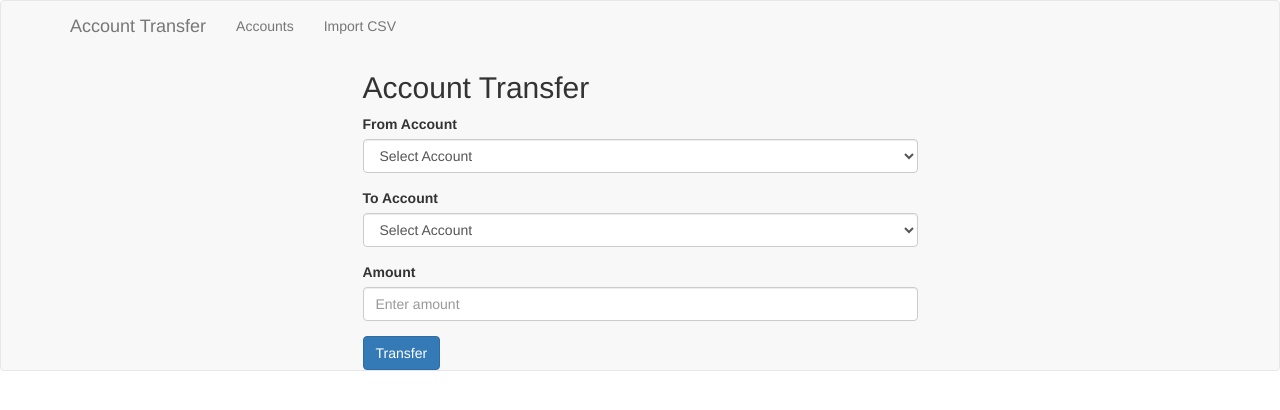
After one commit to anasos20/Account-Transfer-Task, a Django app: page /transfer/ in a window 1280 px wide. The commit adds this page. Shown: the top 410 px of the page. Run offline with Django 5.2, Linux system fonts and the light colour scheme.

Commit message:
Add account transfer functionality with URL routing, views, and templates

```diff
--- /dev/null
+++ b/account_transfer/templates/account_transfer/transfer_funds.html
@@ -0,0 +1,77 @@
+{% extends 'base.html' %}
+{% block title %}Account Transfer{% endblock %}
+{% block content %}
+<div class="container">
+    <div class="row">
+        <div class="col-md-6 col-md-offset-3">
+            <h2>Account Transfer</h2>
+            <!-- for messages -->
+            {% if messages %}
+            <div class="alert alert-info">
+                <ul>
+                    {% for message in messages %}
+                    <li>{{ message }}</li>
+                    {% endfor %}
+                </ul>
+            </div>
+            {% endif %}
+            <form method="POST" action="{% url 'transfer_funds' %}">
+                {% csrf_token %}
+                <div class="form-group">
+                    <label for="from_account">From Account</label>
+                    <select name="from_account" id="from_account" class="form-control">
+                        <option value="">Select Account</option>
+                        {% for account in accounts %}
+                        <option value="{{ account.account_number }}">{{ account.account_name }}</option>
+                        {% endfor %}
+                    </select>
+                </div>
+                <div class="form-group">
+                    <label for="to_account">To Account</label>
+                    <select name="to_account" id="to_account" class="form-control">
+                        <option value="">Select Account</option>
+                        {% for account in accounts %}
+                        <option value="{{ account.account_number }}">{{ account.account_name }}</option>
+                        {% endfor %}
+                    </select>
+                </div>
+                <div class="form-group">
+                    <label for="amount">Amount</label>
+                    <input type="text" name="amount" id="amount" class="form-control" placeholder="Enter amount">
+                </div>
+                <button type="submit" class="btn btn-primary">Transfer</button>
+            </form>
+        </div>
+    </div>
+</div>
+{% endblock %}
+{% block extra_js %}
+<script>
+    $(document).ready(function () {
+        // Disable selected "From Account" in "To Account" dropdown
+        $('#from_account').change(function () {
+            var selectedAccount = $(this).val();
+            $('#to_account option').each(function () {
+                if ($(this).val() == selectedAccount) {
+                    $(this).prop('disabled', true);
+                } else {
+                    $(this).prop('disabled', false);
+                }
+            });
+
+            // Reset To Account selection when From Account changes
+            $('#to_account').val("");
+        });
+
+        // Validate Amount on Input
+        $('#amount').on('input', function () {
+            var amount = $(this).val();
+            if (isNaN(amount) || parseFloat(amount) <= 0) {
+                $(this).addClass('is-invalid');
+            } else {
+                $(this).removeClass('is-invalid');
+            }
+        });
+    });
+</script>
+{% endblock %}
--- /dev/null
+++ b/account_transfer/urls.py
@@ -0,0 +1,10 @@
+from django.urls import path
+from . import views
+
+urlpatterns = [
+    path('', views.home, name='home'),
+    path('import/', views.import_accounts, name='import_accounts'),
+    path('accounts/', views.list_all_accounts, name='list_accounts'),
+    path('accounts/<str:account_number>/', views.get_account_info, name='account_detail'),
+    path('transfer/', views.transfer_funds, name='transfer_funds'),
+]
--- a/account_transfer/views.py
+++ b/account_transfer/views.py
@@ -1,3 +1,112 @@
-from django.shortcuts import render
+from django.shortcuts import render, redirect
+from django.db import transaction
+from django.contrib import messages
 
-# Create your views here.
+from io import TextIOWrapper
+from decimal import Decimal
+import csv
+
+from .models import Account
+
+def home(request):
+    return render(request, 'base.html')
+
+def import_accounts(request):
+    if request.method == 'POST':
+        csv_file = request.FILES['csv_file']
+        if not csv_file.name.endswith('.csv'):
+            messages.error(request, 'This is not a csv file')
+            return redirect('import_accounts')
+
+        try:
+            csv_data = TextIOWrapper(csv_file.file, encoding="utf-8")
+            reader = csv.reader(csv_data)
+
+            # Validate header row
+            header = next(reader, None)
+            expected_headers = ['ID', 'Name', 'Balance']
+            if header != expected_headers:
+                messages.error(request, f"Invalid CSV format. Expected headers: {', '.join(expected_headers)}.")
+                return redirect("import_accounts")
+
+            accounts_processed = 0
+            duplicate_account_numbers = set()
+
+            for line_number, row in enumerate(reader, start=2):
+                if len(row) != 3:
+                    messages.error(request, f"Invalid data on line {line_number}: {row}. Expected 3 columns.")
+                    continue
+
+                account_number, account_name, balance = row
+
+                # Validate account_number
+                if not account_number:
+                    messages.error(request, f"Missing account number on line {line_number}.")
+                    continue
+
+                if account_number in duplicate_account_numbers:
+                    messages.error(request, f"Duplicate account number in CSV file: '{account_number}' (line {line_number}).")
+                    continue
+
+                duplicate_account_numbers.add(account_number)
+
+                # Validate account_name
+                if not account_name:
+                    messages.error(request, f"Missing account name on line {line_number}.")
+                    continue
+
+                # Create or update the Account record
+                Account.objects.update_or_create(
+                    account_number=account_number,
+                    defaults={
+                        'account_name': account_name,
+                        'balance': balance,
+                    },
+                )
+                accounts_processed += 1
+
+            if accounts_processed > 0:
+                messages.success(request, f"Successfully processed {accounts_processed} accounts.")
+        except Exception as e:
+            messages.error(request, f"An error occurred: {str(e)}")
+
+    return render(request, "account_transfer/import_csv.html")
+
+
+def list_all_accounts(request):
+    accounts = Account.objects.all()
+    return render(request, 'account_transfer/list_accounts.html', {'accounts': accounts})
+
+def get_account_info(request, account_number):
+    account = Account.objects.get(account_number=account_number)
+    return render(request, 'account_transfer/account_info.html', {'account': account})
+
+@transaction.atomic
+def transfer_funds(request):
+    if request.method == 'POST':
+        from_account_number = request.POST.get('from_account')
+        to_account_number = request.POST.get('to_account')
+        amount = Decimal(request.POST.get('amount'))
+
+        try:
+            from_account = Account.objects.select_for_update().get(account_number=from_account_number)
+            to_account = Account.objects.select_for_update().get(account_number=to_account_number)
+
+            amount = amount
+            if amount <= 0:
+                messages.error(request, "Amount must be greater than zero.")
+            elif from_account.balance < amount:
+                messages.error(request, "Insufficient funds.")
+            else:
+                from_account.balance -= amount
+                to_account.balance += amount
+                from_account.save()
+                to_account.save()
+                messages.success(request, f"Successfully transferred {amount} from {from_account.account_name} to {to_account.account_name}.")
+        except Account.DoesNotExist:
+            messages.error(request, "Invalid account number.")
+        except ValueError:
+            messages.error(request, "Invalid amount.")
+
+    accounts = Account.objects.all()
+    return render(request, 'account_transfer/transfer_funds.html', {'accounts': accounts})
--- a/root/urls.py
+++ b/root/urls.py
@@ -15,8 +15,9 @@ Including another URLconf
     2. Add a URL to urlpatterns:  path('blog/', include('blog.urls'))
 """
 from django.contrib import admin
-from django.urls import path
+from django.urls import path, include
 
 urlpatterns = [
     path('admin/', admin.site.urls),
+    path('', include('account_transfer.urls')),
 ]
--- a/templates/base.html
+++ b/templates/base.html
@@ -6,9 +6,23 @@
     <title>{% block title %}{% endblock %}</title>
     <link rel="stylesheet" href="https://cdn.jsdelivr.net/npm/bootstrap@3.3.7/dist/css/bootstrap.min.css"
     integrity="sha384-BVYiiSIFeK1dGmJRAkycuHAHRg32OmUcww7on3RYdg4Va+PmSTsz/K68vbdEjh4u" crossorigin="anonymous">
+    <script src="https://code.jquery.com/jquery-3.6.4.min.js"></script>
     {% block styles %}{% endblock %}
 </head>
 <body>
+    <!-- nav list -->
+    <nav class="navbar navbar-default">
+        <div class="container">
+            <div class="navbar-header">
+                <a class="navbar-brand" href="{% url 'transfer_funds' %}">Account Transfer</a>
+            </div>
+            <ul class="nav navbar-nav">
+                <li><a href="{% url 'list_accounts' %}">Accounts</a></li>
+                <li><a href="{% url 'import_accounts' %}">Import CSV</a></li>
+            </ul>
+        </div>
     {% block content %}{% endblock %}
+    {% block extra_js %}
+    {% endblock %}
 </body>
 </html>
```
Also changed, not shown: account_transfer/templates/account_transfer/account_info.html (added, +25 -0 lines), account_transfer/templates/account_transfer/import_csv.html (added, +23 -0 lines), account_transfer/templates/account_transfer/list_accounts.html (added, +49 -0 lines).
